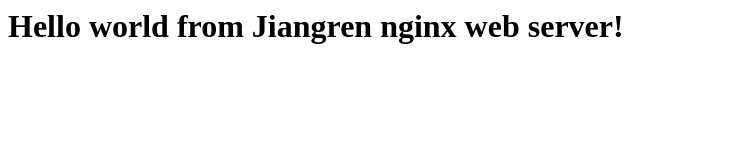
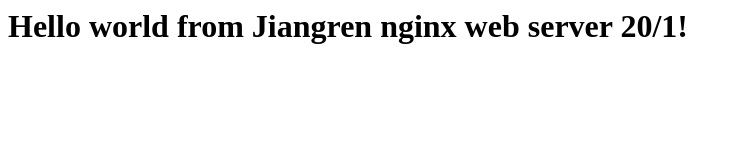
Before and after one commit to GC368/WK2_Docker, a plain HTML site: page web-nginx/index.html in a window 1280 px wide. Shown: the whole page, without its empty margins (0-740 px from the left). Drawn offline with Linux system fonts and the light colour scheme.

Commit message:
Added time to index.html

```diff
--- a/web-nginx/index.html
+++ b/web-nginx/index.html
@@ -1 +1 @@
-<h1>Hello world from Jiangren nginx web server!</h1>
+<h1>Hello world from Jiangren nginx web server 20/1!</h1>
```
